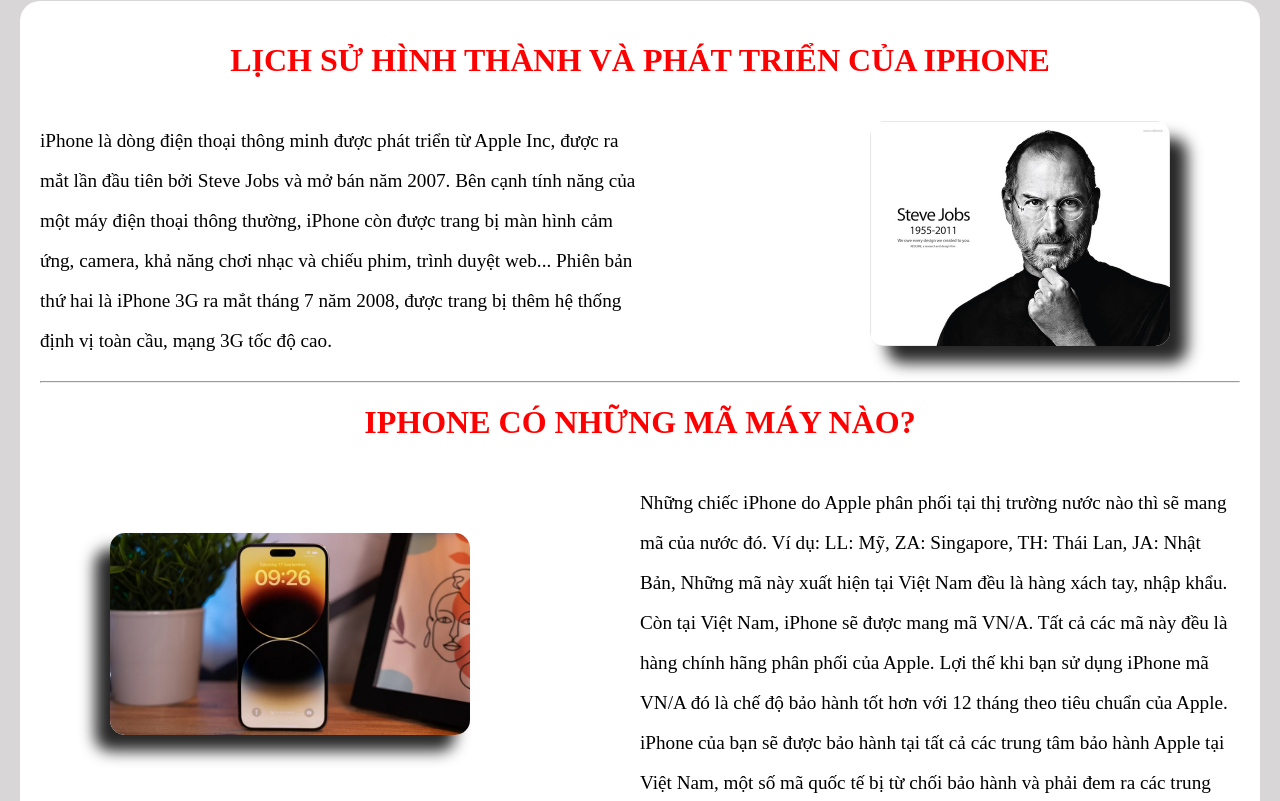
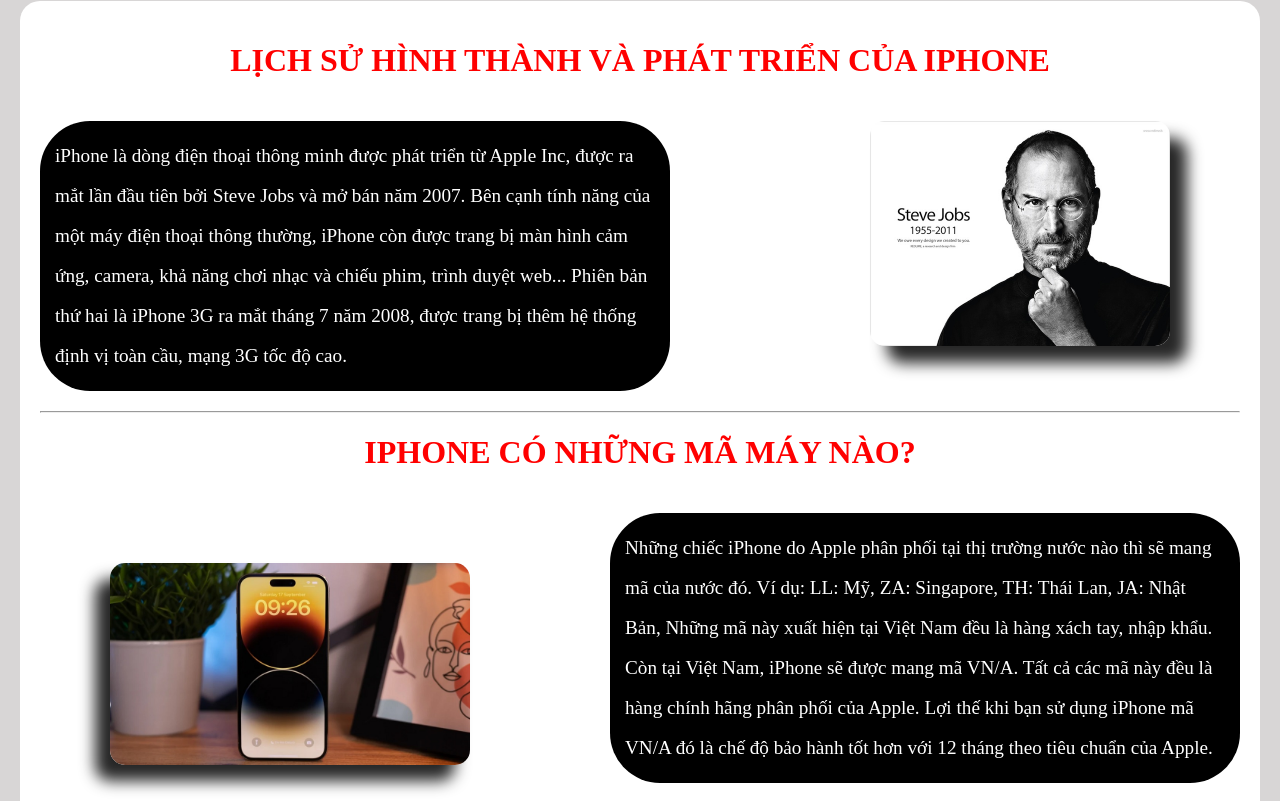
Before and after one commit to Sonle92/Smartshop, a React (Create React App) app in the folder my-project/: page / in a window 1280 px wide. Shown: the part 759-1560 px from the top of the page. Built offline with nearby package versions, Linux system fonts and the light colour scheme; no server answers.

Commit message:
add name product and quantity

```diff
--- a/my-project/src/components/Cart.jsx
+++ b/my-project/src/components/Cart.jsx
@@ -17,20 +17,25 @@ export default function Cart() {
   const cart = useSelector((state) => state.cart);
   const cart1 = useSelector((state) => state.cart.cartTotalQuantity);
   const cart2 = useSelector((state) => state.cart.cartTotalAmount);
+  const cart3 = useSelector((state) => state.cart.cartItems);
+  const cartItemDetails = cart3.map((item) => ({
+    name: item.name,
+    cartQuantity: item.cartQuantity,
+  }));
   const dispatch = useDispatch();
   //khai báo biến form
 
   const [showForm, setShowForm] = useState(false);
-  const  [formData, setFormData] = useState({
-    fullname:"",
+  const [formData, setFormData] = useState({
+    fullname: "",
     phone: "",
     address: "",
-    cartItems: cart,
-    tongtien:0,
-    tongsoluong:0,
+    cartItems: cartItemDetails,
+    tongtien: 0,
+    tongsoluong: 0,
     trangthai: "Đang xử lý",
   });
-//cap nhap lai tong tien va tong san pham
+  //cap nhap lai tong tien va tong san pham
   useEffect(() => {
     setFormData((prevFormData) => ({
       ...prevFormData,
@@ -41,6 +46,16 @@ export default function Cart() {
   useEffect(() => {
     dispatch(getTotals());
   }, [cart, dispatch]);
+  useEffect(() => {
+    const updatedCartItems = cart3.map((item) => ({
+      name: item.name,
+      cartQuantity: item.cartQuantity,
+    }));
+    setFormData((prevFormData) => ({
+      ...prevFormData,
+      cartItems: updatedCartItems,
+    }));
+  }, [cart3]);
 
   // xóa 1 sản phẩm khỏi giỏ hàng
   const handleRemoveFromCart = (product) => {
@@ -49,60 +64,77 @@ export default function Cart() {
   // giảm số lượng sản phẩm
   const handleDecreaseCart = (product) => {
     dispatch(decreaseCart(product));
-    window.location.reload();
+    const updatedCartItems = cart3.map((item) => ({
+      name: item.name,
+      cartQuantity: item.cartQuantity,
+    }));
+    setFormData({
+      ...formData,
+      cartItems: updatedCartItems,
+    });
+    // window.location.reload();
   };
   // tăng số lượng sản phẩm
   const handleAddToCart = (product) => {
     dispatch(addTocart(product));
-    window.location.reload();
+    const updatedCartItems = cart3.map((item) => ({
+      name: item.name,
+      cartQuantity: item.cartQuantity,
+    }));
+    setFormData({
+      ...formData,
+      cartItems: updatedCartItems,
+    });
+    // window.location.reload();
   };
   // xóa tất cả giỏ hàng
   const handleClearCart = () => {
     dispatch(clearCart());
-    window.location.reload();
+    // window.location.reload();
   };
 
   // gửi về admin
   const handleChange = (event) => {
     setFormData({
       ...formData,
-      [event.target.name]: event.target.value
-
+      [event.target.name]: event.target.value,
     });
   };
 
-  const handleFormSubmit =  (e) => {
+  const handleFormSubmit = (e) => {
     e.preventDefault();
     console.log(formData.tongsoluong);
+
     // Xử lý dữ liệu khi người dùng gửi form
-    const url = 'http://localhost:7000/customer';
+    const url = "http://localhost:7000/customer";
     const requestOptions = {
-      method: 'POST',
-      headers: { 'Content-Type': 'application/json' },
-      body: JSON.stringify(formData)
+      method: "POST",
+      headers: { "Content-Type": "application/json" },
+      body: JSON.stringify(formData),
     };
-
+    console.log(requestOptions);
     fetch(url, requestOptions)
-      .then(response => response.json())
-      .then(data => {
+      .then((response) => response.json())
+      .then((data) => {
         // Xử lý kết quả từ server (nếu cần)
-        console.log(formData)
-        alert("Bạn đã mua hàng thành công.Đơn hàng sẽ được giao trong vào 3-4 ngày tới.Xin cảm ơn")
-
+        console.log(data);
+        alert(
+          "Bạn đã mua hàng thành công.Đơn hàng sẽ được giao trong vào 3-4 ngày tới.Xin cảm ơn"
+        );
       })
-      .catch(error => {
+      .catch((error) => {
         // Xử lý lỗi (nếu có)
-        alert("Lỗi ",error)
-        console.error('Error:', error);
+        alert("Lỗi ", error);
+        console.error("Error:", error);
       });
-
-      setShowForm(false);
-      dispatch(clearCart());
+    setShowForm(false);
+    dispatch(clearCart());
   };
 
   const handleClick = () => {
     setShowForm(true);
-    console.log(formData)
+    console.log(formData);
+    console.log(cartItemDetails);
   };
   return (
     <div className="cart-container">
@@ -189,7 +221,7 @@ export default function Cart() {
               </p>
               <button onClick={handleClick}>Thanh toán</button>
               <div className="continue-shopping">
-                <Link to="/">
+                <Link to="/product">
                   <svg
                     xmlns="http://www.w3.org/2000/svg"
                     width="20"
@@ -225,7 +257,7 @@ export default function Cart() {
                 onChange={handleChange}
               />
               <div className="cut"></div>
-              <label  htmlFor="name" className="placeholder">
+              <label htmlFor="name" className="placeholder">
                 Tên khách hàng
               </label>
             </div>
@@ -240,7 +272,7 @@ export default function Cart() {
                 onChange={handleChange}
               />
               <div className="cut"></div>
-              <label  htmlFor="phone" className="placeholder">
+              <label htmlFor="phone" className="placeholder">
                 Số điện thoại
               </label>
             </div>
@@ -255,11 +287,11 @@ export default function Cart() {
                 onChange={handleChange}
               />
               <div className="cut cut-short"></div>
-              <label  htmlFor="address"  className="placeholder">
+              <label htmlFor="address" className="placeholder">
                 Địa chỉ
               </label>
             </div>
-            <button type="text" className="submit" >
+            <button type="text" className="submit">
               Mua hàng
             </button>
           </form>
--- a/my-project/src/components/Home.jsx
+++ b/my-project/src/components/Home.jsx
@@ -69,7 +69,17 @@ export default function Home() {
             LỊCH SỬ HÌNH THÀNH VÀ PHÁT TRIỂN CỦA IPHONE
           </h1>
           <div className="chill">
-            <div style={{ float: "left", width: "50%", lineHeight: "40px" }}>
+            <div
+              style={{
+                float: "left",
+                width: "50%",
+                lineHeight: "40px",
+                color: "white",
+                backgroundColor: "black",
+                padding: "15px",
+                borderRadius: "50px",
+              }}
+            >
               iPhone là dòng điện thoại thông minh được phát triển từ Apple Inc,
               được ra mắt lần đầu tiên bởi Steve Jobs và mở bán năm 2007. Bên
               cạnh tính năng của một máy điện thoại thông thường, iPhone còn
@@ -85,18 +95,24 @@ export default function Home() {
             IPHONE CÓ NHỮNG MÃ MÁY NÀO?
           </h1>
           <div className="chill">
-            <div style={{ float: "right", width: "50%", lineHeight: "40px" }}>
+            <div
+              style={{
+                float: "right",
+                width: "50%",
+                lineHeight: "40px",
+                color: "white",
+                backgroundColor: "black",
+                padding: "15px",
+                borderRadius: "50px",
+              }}
+            >
               Những chiếc iPhone do Apple phân phối tại thị trường nước nào thì
               sẽ mang mã của nước đó. Ví dụ: LL: Mỹ, ZA: Singapore, TH: Thái
               Lan, JA: Nhật Bản, Những mã này xuất hiện tại Việt Nam đều là hàng
               xách tay, nhập khẩu. Còn tại Việt Nam, iPhone sẽ được mang mã
               VN/A. Tất cả các mã này đều là hàng chính hãng phân phối của
               Apple. Lợi thế khi bạn sử dụng iPhone mã VN/A đó là chế độ bảo
-              hành tốt hơn với 12 tháng theo tiêu chuẩn của Apple. iPhone của
-              bạn sẽ được bảo hành tại tất cả các trung tâm bảo hành Apple tại
-              Việt Nam, một số mã quốc tế bị từ chối bảo hành và phải đem ra các
-              trung tâm bảo hành Apple tại nước ngoài. Rất là phức tạp đúng
-              không nào?
+              hành tốt hơn với 12 tháng theo tiêu chuẩn của Apple.
             </div>
             <img className="image5" src={anh5} alt="" />
           </div>
```
